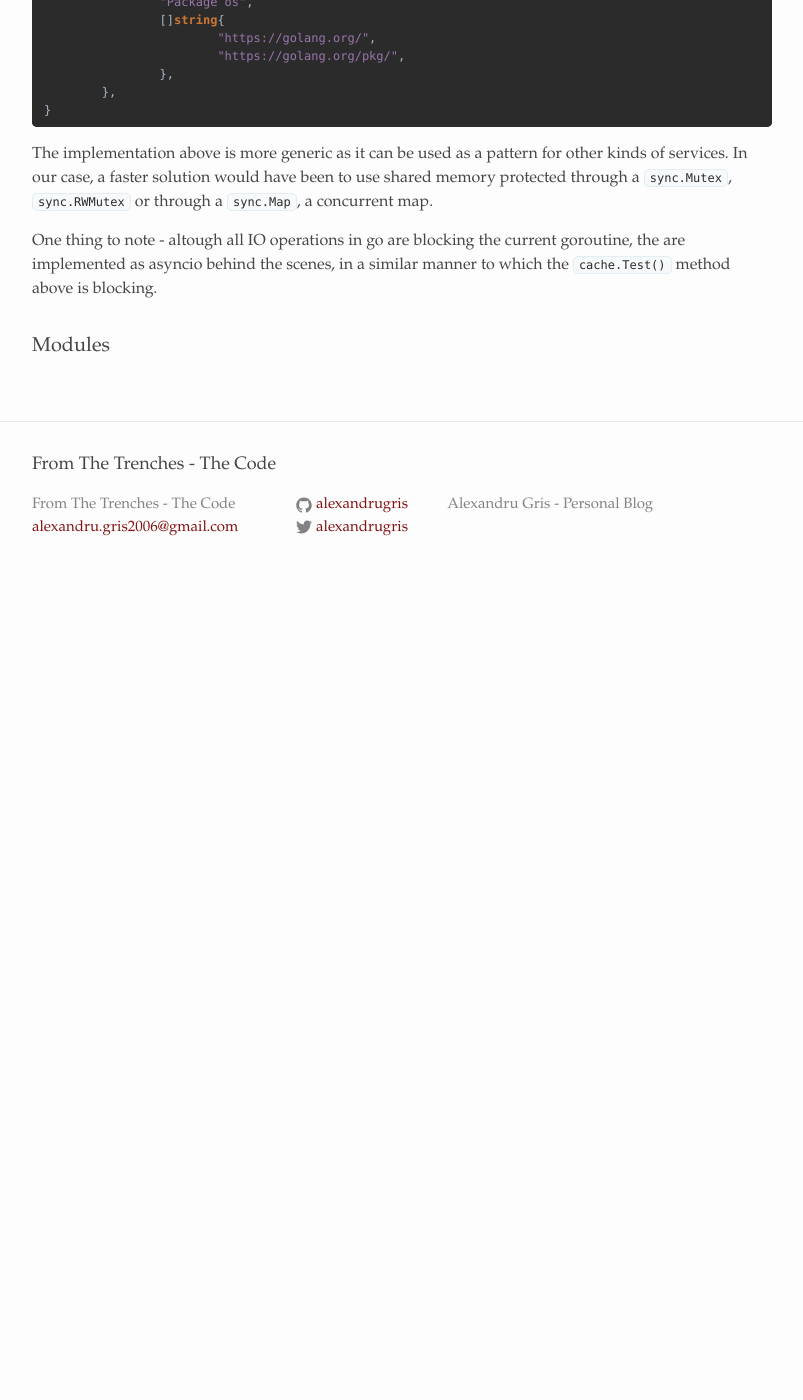
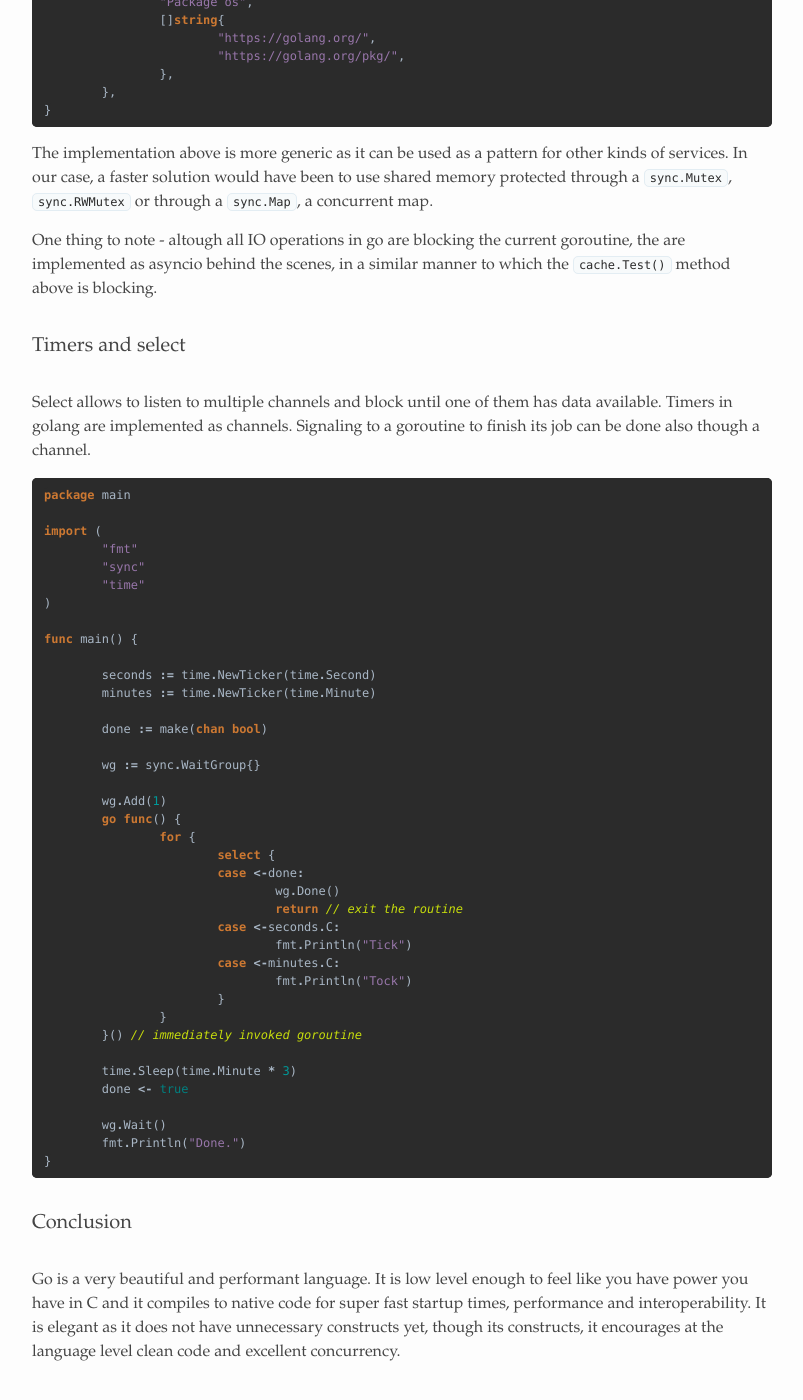
Before and after one commit to alexandrugris/my-jekyll-tech-blog, a Jekyll site: the page built from MyBlog/_posts/2021-01-10-golang-first-steps.markdown, in a window 1280 px wide and 1400 px high, scrolled down 12565 px. Shown: the whole window, without its empty margins (238-1041 px from the left). Built offline with Jekyll 4.4.1, drawn with Linux system fonts in a browser that asks for light colours; before the commit the page ends 13164 px from its top, so only the background shows below that.

Commit message:
golang 3

````diff
--- a/MyBlog/_posts/2021-01-10-golang-first-steps.markdown
+++ b/MyBlog/_posts/2021-01-10-golang-first-steps.markdown
@@ -675,5 +675,51 @@ The implementation above is more generic as it can be used as a pattern for othe
 
 One thing to note - altough all IO operations in go are blocking the current goroutine, the are implemented as asyncio behind the scenes, in a similar manner to which the `cache.Test()` method above is blocking.
 
+### Timers and select
 
-### Modules
+Select allows to listen to multiple channels and block until one of them has data available. Timers in golang are implemented as channels. Signaling to a goroutine to finish its job can be done also though a channel.
+
+```go
+package main
+
+import (
+	"fmt"
+	"sync"
+	"time"
+)
+
+func main() {
+
+	seconds := time.NewTicker(time.Second)
+	minutes := time.NewTicker(time.Minute)
+
+	done := make(chan bool)
+
+	wg := sync.WaitGroup{}
+
+	wg.Add(1)
+	go func() {
+		for {
+			select {
+			case <-done:
+				wg.Done()
+				return // exit the routine
+			case <-seconds.C:
+				fmt.Println("Tick")
+			case <-minutes.C:
+				fmt.Println("Tock")
+			}
+		}
+	}() // immediately invoked goroutine
+
+	time.Sleep(time.Minute * 3)
+	done <- true
+
+	wg.Wait()
+	fmt.Println("Done.")
+}
+```
+
+### Conclusion
+
+Go is a very beautiful and performant language. It is low level enough to feel like you have power you have in C and it compiles to native code for super fast startup times, performance and interoperability. It is elegant as it does not have unnecessary constructs yet, though its constructs, it encourages at the language level clean code and excellent concurrency.
````
